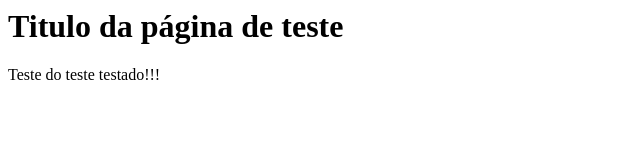
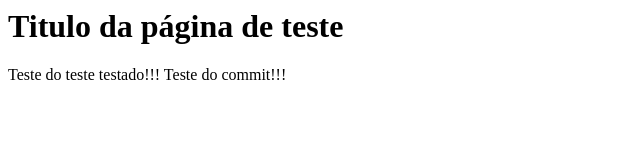
Before and after one commit to RuyCury/curso-git, a plain HTML site: page index.html in a window 1280 px wide. Shown: the whole page, without its empty margins (0-640 px from the left). Drawn offline with Linux system fonts and the light colour scheme.

Commit message:
teste da intefaceteste da intefaceteste da inteface

```diff
--- a/index.html
+++ b/index.html
@@ -4,5 +4,6 @@
 	</head>
 	<body>
 		Teste do teste testado!!!
+		Teste do commit!!!
 	</body>
 </html>
```
